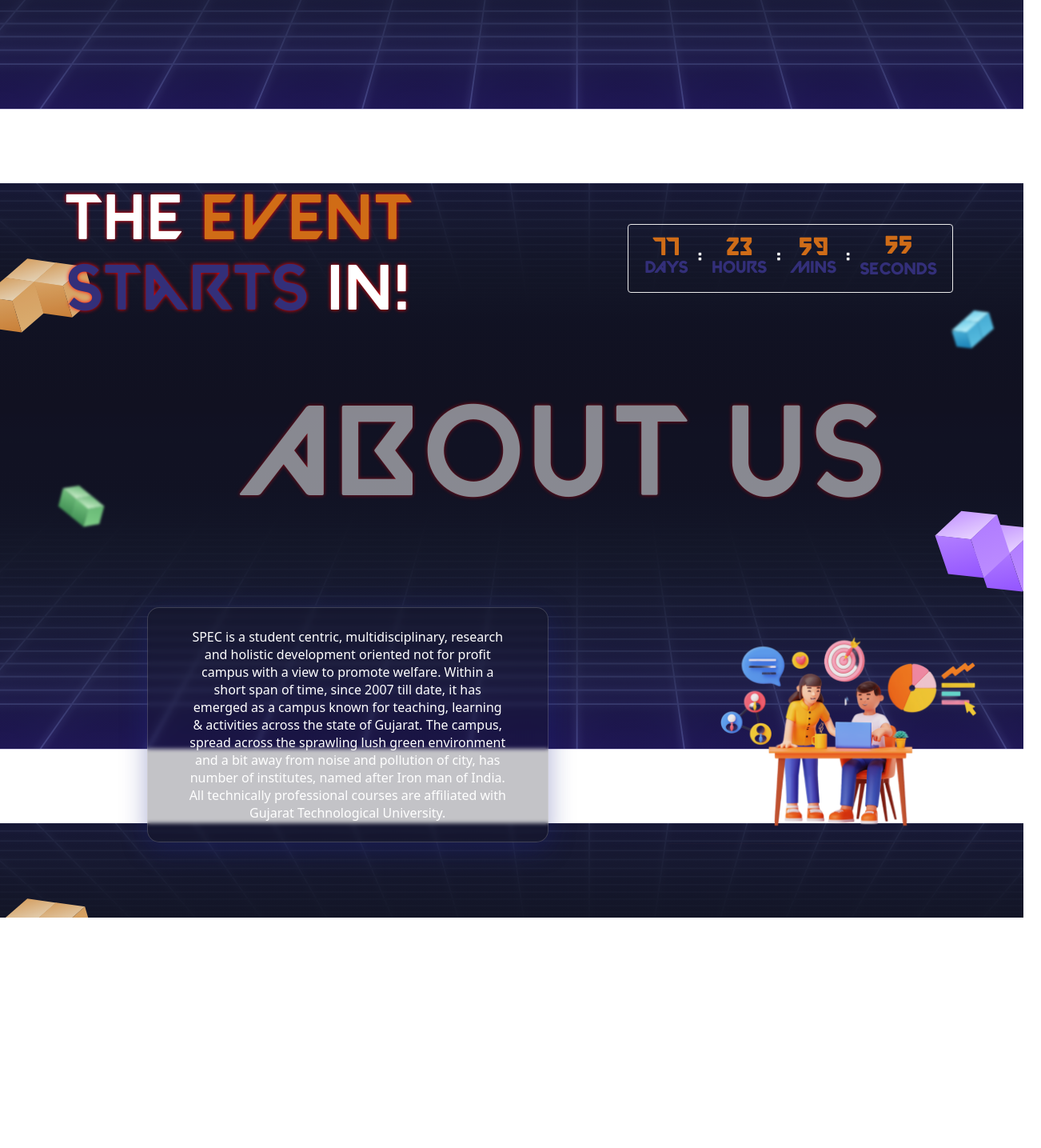
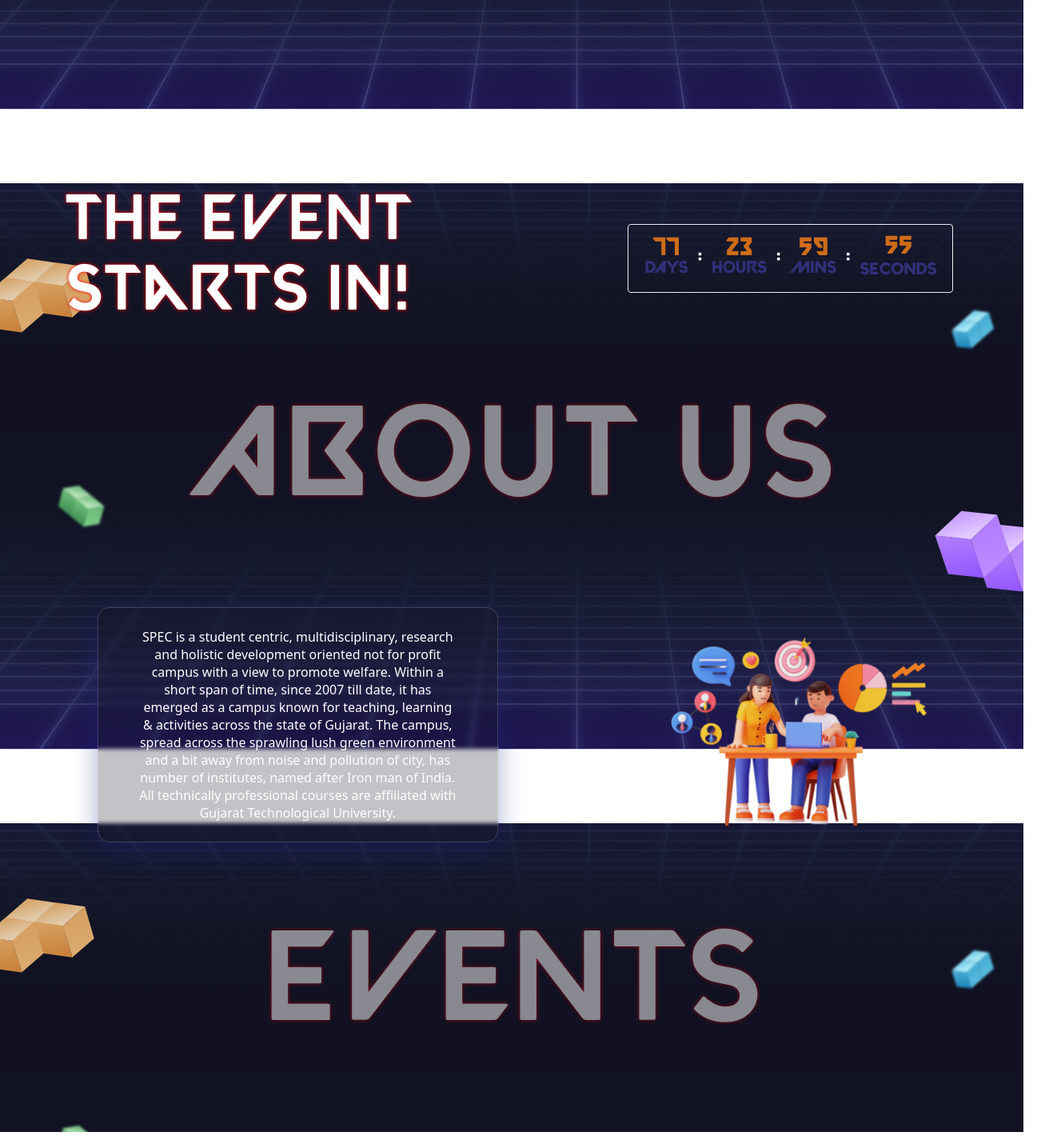
Before and after one commit to anasvhora284/spectech-2k23, a React (Create React App) app: page / in a window 1280 px wide. Shown: the part 645-2080 px from the top of the page at 80% size, 1302 px wide, since content can reach past the window. Before the commit the page ends 1792 px from the top, so only its background shows below. Built offline with nearby package versions, Linux system fonts and the light colour scheme.

Commit message:
Removed all the Inline Css

```diff
--- a/src/App.css
+++ b/src/App.css
@@ -48,8 +48,85 @@
   pointer-events: none;
 }
 
+.home {
+  height: 100vh;
+  width: 100vw;
+  font-family: 'Valorant';
+  color: #fff;
+  display: flex !important;
+  flex-direction: row;
+  justify-content: space-between;
+  align-content: center;
+  align-items: center;
+}
+
+.Welcome {
+  display: flex;
+  flex-direction:column;
+}
+
+.LogoAnimation {
+  display: 'flex';
+  flex-direction: 'row';
+  justify-items: 'flex-start'
+}
+
+.CountDownContainer {
+  width: 100vw;
+  font-family: Valorant;
+  color: #fff;
+  display: flex !important;
+  flex-direction: row;
+  justify-content: space-around;
+  align-content: center;
+  align-items: center
+}
+
+.EventStartsText {
+  display: flex !important;
+  flex-direction:column;
+}
+
+.CountDownDiv {
+  display: flex;
+  flex-direction: row;
+  margin-left: 20%;
+  justify-items: flex-start;
+}
+
+.About{
+  width: 100vw;
+  font-family: Valorant;
+  color: #fff;
+  display: flex;
+  margin: 0 0 0 8%;
+  flex-direction: column;
+  justify-content: center;
+  align-content: center;
+  align-items: center;
+}
+
+.AboutUsHeading {
+  position: relative;
+  margin-bottom: 8%;
+}
+
+.AboutUsbg p {
+  font-size: 10em;
+  z-index: initial;
+  opacity: 0.5;
+  margin: 0;
+  text-shadow: 0 0 5px #ff0000;
+}
+
 .AboutUsText {
   margin-left: 5%;
+}
+
+.AboutUsContant {
+  display: flex;
+  flex-direction: row;
+  margin-bottom: 8%;
 }
 
 .AboutusCard {
@@ -59,6 +136,9 @@
   -webkit-backdrop-filter: blur( 2.5px );
   border-radius: 15px;
   border: 1px solid rgba( 255, 255, 255, 0.18 );
+  min-width: 275;
+  align-items: center;
+  color: #fff;
 }
 
 .AboutUsIllustration {
@@ -72,8 +152,46 @@
   font-family: system-ui, -apple-system, BlinkMacSystemFont, 'Segoe UI', Roboto, Oxygen, Ubuntu, Cantarell, 'Open Sans', 'Helvetica Neue', sans-serif;
 }
 
+.AboutUsVector {
+  display: flex ;
+  flex-direction: row;
+  margin-left: 13%;
+  justify-items: flex-start;
+}
+
+.EventsContainer {
+  width: 100vw;
+  font-family: Valorant;
+  color: #fff;
+  margin-bottom: 8%;
+  display: flex !important;
+  flex-direction: column;
+  justify-content: center;
+  align-content: center;
+  align-items: center;
+}
+
+.EventsHeading {
+  position: relative;
+  margin-bottom: 8%;
+}
+
+.Eventsbg p {
+  font-size: 10em;
+  z-index: initial;
+  opacity: 0.5;
+  margin: 0;
+  text-shadow: 0 0 5px #ff0000;
+}
+
 .timeDots {
   color: #fff;
+}
+
+.EventsCards {
+  display: flex;
+  flex-direction: row;
+  justify-content: space-around;
 }
 
 .expired-notice {
--- a/src/App.js
+++ b/src/App.js
@@ -144,42 +144,51 @@ function App() {
             </Container>
           </AppBar>
         </div>
-        <Container className='home' id='home' style={{height: '100vh', width: '100vw', fontFamily: 'Valorant', color: '#fff', display: 'flex', flexDirection: 'row', justifyContent: 'space-between',alignContent: 'center', alignItems: 'center'}}>
-          <div className='Welcome' style={{display: 'flex', flexDirection:'column',}}>
+        <Container className='home' id='home'>
+          <div className='Welcome'>
             <p style={{fontSize: '4rem', color: '#332f79'}}>Welcome to <br></br><span style={{color: '#d06c16'}}> the Spec Tech </span><br></br> 2<span style={{color: '#d06c16'}}>K</span>23</p>
             <p style={{fontSize: '1.3rem', color: '#cf6c18'}}>Get ready for a thrilling journey into the <br></br> future of technology at Spec Tech 2k23, <br></br> where innovation meets inspiration.</p>
           </div>
-          <div className='LogoAnimation' style={{display: 'flex',flexDirection: 'row', justifyItems: 'flex-start'}}>
-            <img  style={{ width: 'auto', height: 'auto'}} src={SpectechAnimated} alt="animated Logo" className='AnimatedLogo' />
+          <div className='LogoAnimation'>
+            <img src={SpectechAnimated} alt="animated Logo" className='AnimatedLogo' />
           </div>
         </Container>
 
-        <Container style={{width: '100vw', fontFamily: 'Valorant', color: '#fff', display: 'flex', flexDirection: 'row', justifyContent: 'space-around',alignContent: 'center', alignItems: 'center'}}>
-          <div className='EventStartsText' style={{display: 'flex', flexDirection:'column',}}>
-            <p style={{fontSize: '5rem', textShadow: '0 0 5px #ff0000',}}>The <span style={{color: '#d06c16'}}>Event</span> <br></br> <span style={{color: '#332f79'}}>Starts</span> In!</p>
+        <Container className='CountDownContainer'>
+          <div className='EventStartsText'>
+            <p style={{fontSize: '5rem', textShadow: '0 0 5px #ff0000',}}>The Event <br></br> Starts In!</p>
           </div>
-          <div className='CountDown' style={{display: 'flex',flexDirection: 'row', marginLeft: '20%', justifyItems: 'flex-start'}}>
+          <div className='CountDownDiv'>
             <CountDown style={{fontSize: '2rem'}} targetDate={dateTimeAfterThreeDays} />
           </div>
         </Container>
 
-        <Container className='About' id='about' style={{ width: '100vw', fontFamily: 'Valorant', color: '#fff', display: 'flex', margin: '0 0 0 8%', flexDirection: 'column', justifyContent: 'center', alignContent: 'center', alignItems: 'center' }}>
-          <div className='AboutUsHeading' style={{ position: 'relative', marginBottom: '8%' }}>
+        <Container className='About' id='about'>
+          <div className='AboutUsHeading'>
             <div className='AboutUsbg'>
-              <p style={{ fontSize: '10em', zIndex: 'initial', opacity: '0.5', margin: '0', textShadow: '0 0 5px #ff0000', }}>About Us</p>
+              <p>About Us</p>
             </div>
           </div>
-          <div className='AboutUsContant' style={{ display: 'flex', flexDirection: 'row', marginBottom: '8%'  }}>
+          <div className='AboutUsContant'>
             <div className='AboutUsText'>
-              <div className='AboutusCard' sx={{ minWidth: 275, alignItems: 'center', color: '#fff'}}>
+              <div className='AboutusCard'>
                 <p className='CardText'>SPEC is a student centric, multidisciplinary, research and holistic development oriented not for profit campus with a view to promote welfare. Within a short span of time, since 2007 till date, it has emerged as a campus known for teaching, learning & activities across the state of Gujarat. The campus, spread across the sprawling lush green environment and a bit away from noise and pollution of city, has number of institutes, named after Iron man of India. All technically professional courses are affiliated with Gujarat Technological University.</p>
               </div>
             </div>
-            <div className='AboutUsVector' style={{ display: 'flex', flexDirection: 'row', marginLeft: '13%', justifyItems: 'flex-start' }}>
+            <div className='AboutUsVector'>
               <img className='AboutUsIllustration' src={AboutUsIllustration} alt='AboutUsIllustration'></img>
             </div>
           </div>
         </Container>
+
+        <Container className='EventsContainer' id='events'>
+          <div className='EventsHeading'>
+            <div className='Eventsbg'>
+              <p>Events</p>
+            </div>
+          </div>
+        </Container>
+
       </div>
     </div>
   );
```
Also changed, not shown: src/logo.svg (deleted).
